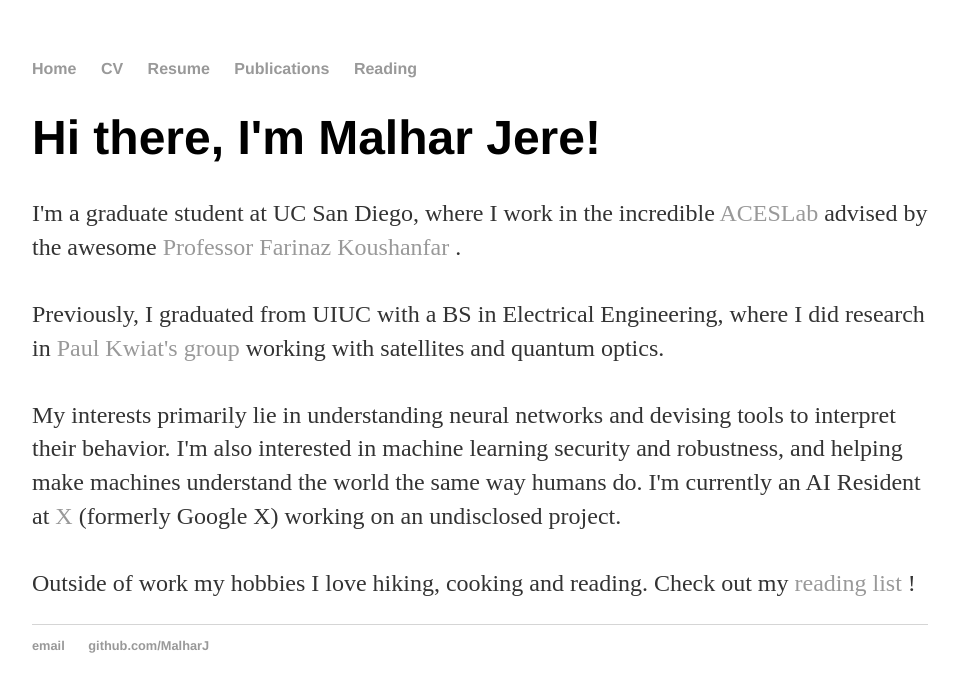
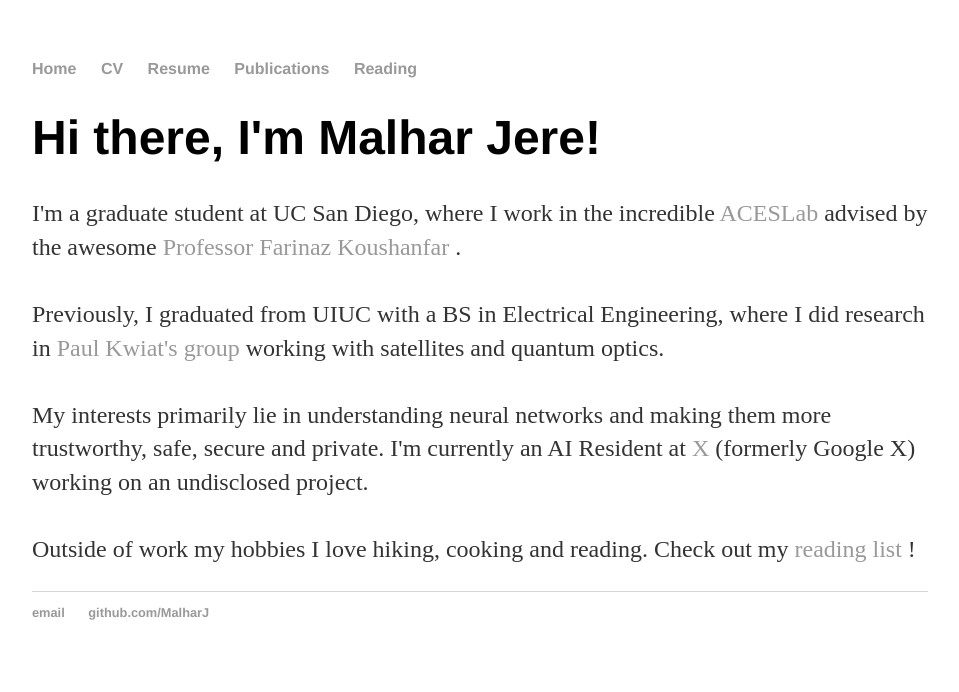
Before and after one commit to MalharJ/MalharJ.github.io, a Jekyll site: the page built from index.html, in a window 1280 px wide. Shown: the top 692 px of the page, without its empty margins (160-1119 px from the left). Built offline with Jekyll 4.4.1, drawn with Linux system fonts in a browser that asks for light colours.

Commit message:
Updated personal info

```diff
--- a/_layouts/default.html
+++ b/_layouts/default.html
@@ -12,7 +12,7 @@
 	        		<li><a href="malhar_academic_cv.pdf">CV</a></li>
 	        		<li><a href="Malhar_Jere_resume.pdf">Resume</a></li>
 
-	        		<li><a href="/Publications">Publications</a></li>
+	        		<li><a href="https://scholar.google.com/citations?hl=en&user=ARdwMAYAAAAJ&view_op=list_works&sortby=pubdate">Publications</a></li>
 				<li><a href="/book_reviews">Reading</a></li>
 	    		</ul>
 			</nav>
--- a/index.html
+++ b/index.html
@@ -13,7 +13,7 @@ title: Malhar Jere
 
 	<br><br>
 
-	My interests primarily lie in understanding neural networks and devising tools to interpret their behavior. I'm also interested in machine learning security and robustness, and helping make machines understand the world the same way humans do. I'm currently an AI Resident at <a href="https://x.company/"> X </a> (formerly Google X) working on an undisclosed project.
+	My interests primarily lie in understanding neural networks and making them more trustworthy, safe, secure and private. I'm currently an AI Resident at <a href="https://x.company/"> X </a> (formerly Google X) working on an undisclosed project.
 
 	<br><br>
 
```
